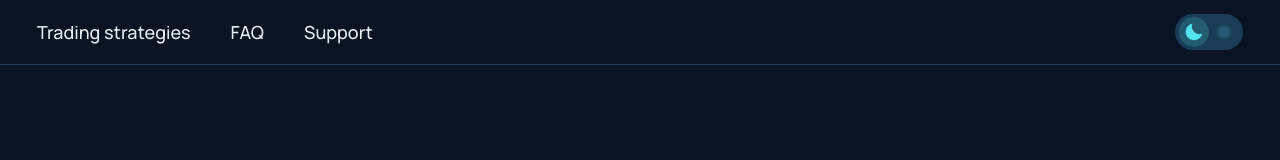
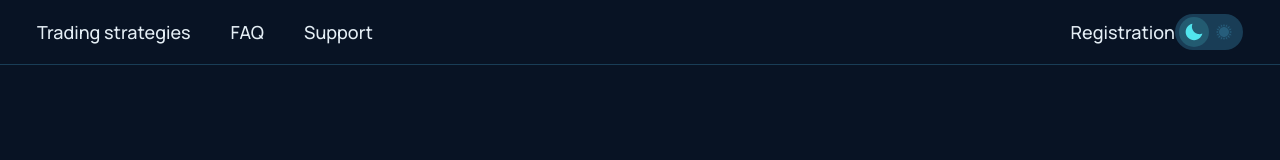
Before and after one commit to kruglyakov-ak/refactor, a Next.js app: page / in a window 1280 px wide. Shown: the top 160 px of the page. Built offline with nearby package versions, Linux system fonts and the light colour scheme.

Commit message:
add registration button

```diff
--- /dev/null
+++ b/components/RegistrationButton/RegistrationButton.tsx
@@ -0,0 +1,17 @@
+import { CustomLink } from 'components/CustomLink/CustomLink'
+import { FC, MouseEvent } from 'react'
+
+export const RegistrationButton: FC = () => {
+  const clickHandler = (evt: MouseEvent<HTMLAnchorElement>) => {
+    evt.preventDefault()
+  }
+
+  return (
+    <CustomLink
+      href={'/strategies'}
+      onClick={clickHandler}
+    >
+      Registration
+    </CustomLink>
+  )
+}
--- a/components/index.ts
+++ b/components/index.ts
@@ -1,9 +1,19 @@
-import { Container } from "./Container/Container";
-import { CustomLink } from "./CustomLink/CustomLink";
-import { Footer } from "./Footer/Footer";
-import { Header } from "./Header/Header";
-import { MainLogo } from "./MainLogo/MainLogo";
-import { NavigationItem } from "./NavigationItem/NavigationItem";
-import { ThemeButton } from "./ThemeButton/ThemeButton";
+import { Container } from './Container/Container'
+import { CustomLink } from './CustomLink/CustomLink'
+import { Footer } from './Footer/Footer'
+import { Header } from './Header/Header'
+import { MainLogo } from './MainLogo/MainLogo'
+import { NavigationItem } from './NavigationItem/NavigationItem'
+import { RegistrationButton } from './RegistrationButton/RegistrationButton'
+import { ThemeButton } from './ThemeButton/ThemeButton'
 
-export { Header, Footer, MainLogo, Container, NavigationItem, CustomLink, ThemeButton }
+export {
+  Header,
+  Footer,
+  MainLogo,
+  Container,
+  NavigationItem,
+  CustomLink,
+  ThemeButton,
+  RegistrationButton,
+}
--- a/features/LandingHeader/LandingHeader.tsx
+++ b/features/LandingHeader/LandingHeader.tsx
@@ -3,10 +3,17 @@ import cn from 'classnames'
 import { usePathname } from 'next/navigation'
 import { LandingNavigation } from 'features'
 
-import { Container, Header, MainLogo, ThemeButton } from 'components'
+import {
+  Container,
+  Header,
+  MainLogo,
+  RegistrationButton,
+  ThemeButton,
+} from 'components'
+
+import { APP_ROUTER_PATHS } from 'shared/constants'
 
 import s from './landingHeader.module.scss'
-import { APP_ROUTER_PATHS } from 'shared/constants'
 
 interface ILandingHeaderProps {
   className?: string
@@ -26,6 +33,7 @@ export const LandingHeader: FC<ILandingHeaderProps> = ({ className }) => {
         </div>
 
         <div className={s.rightContent}>
+          <RegistrationButton />
           <ThemeButton />
         </div>
       </Container>
```
